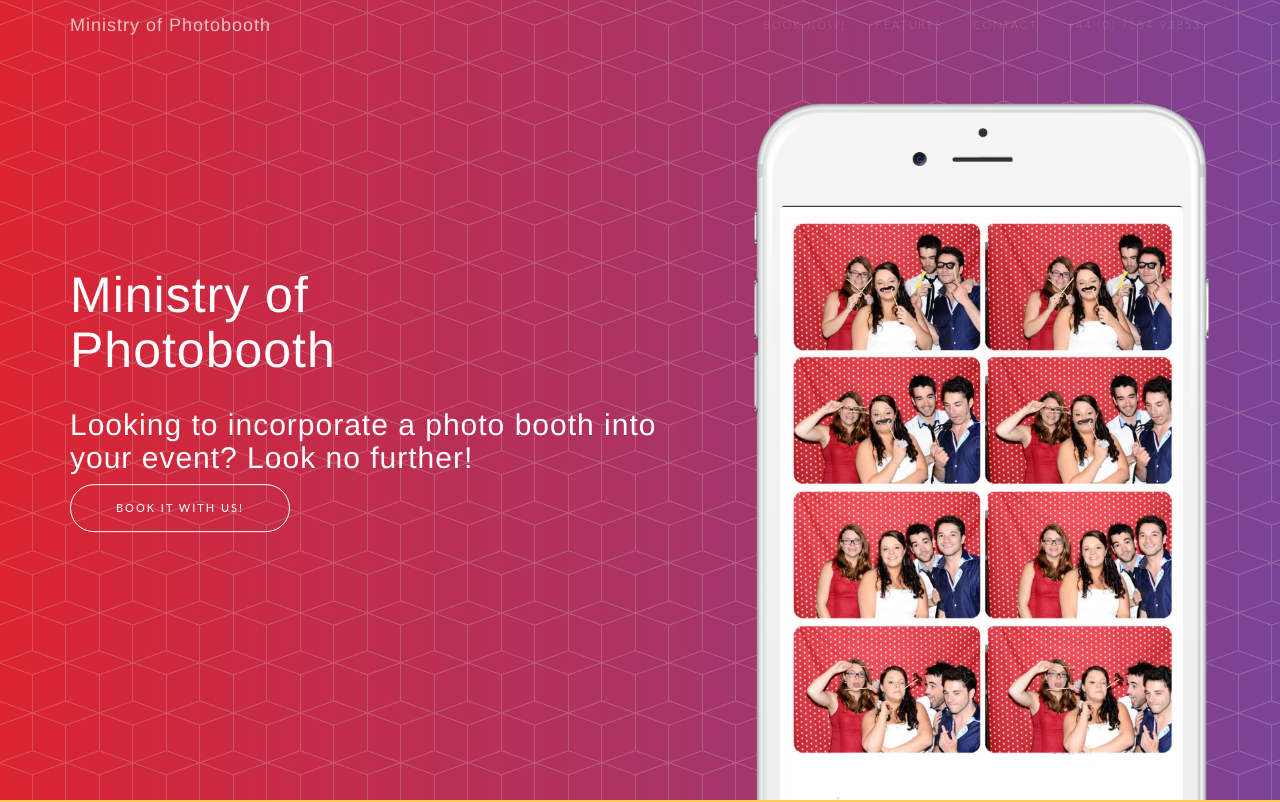
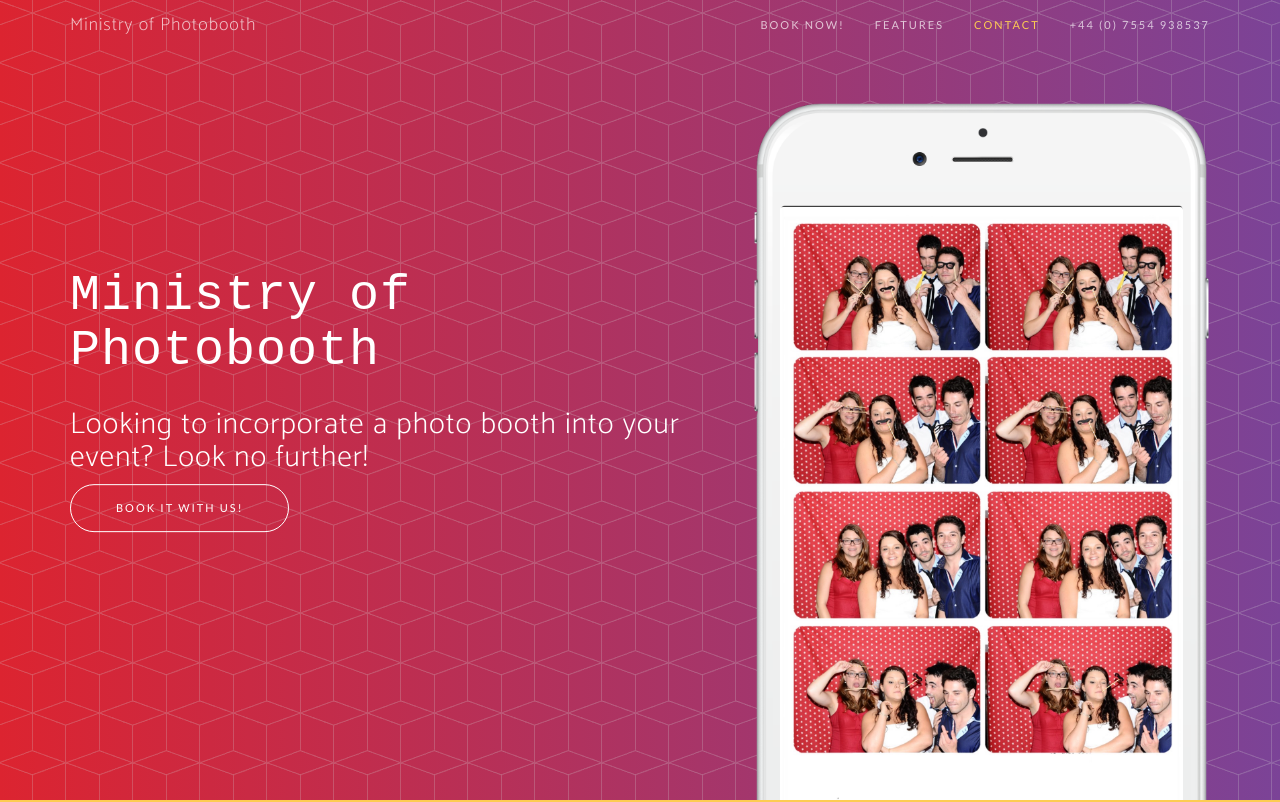
Before and after one commit to Ivandureve/booth, a website: page index.html in a window 1280 px wide. Shown: the top 802 px of the page. Drawn offline with nearby package versions, Linux system fonts and the light colour scheme; a web font is replaced by a local one.

Commit message:
try font 5

```diff
--- a/css/new-age.css
+++ b/css/new-age.css
@@ -4,15 +4,15 @@
  * Licensed under MIT (https://github.com/BlackrockDigital/startbootstrap/blob/gh-pages/LICENSE)
  */
 .heading-font {
-  font-family: 'Reenie Beanie', cursive;
+  font-family: 'Open Sans', 'sans-serif';
   font-weight: 200;
   letter-spacing: 1px;
 }
 .body-font {
-  font-family: 'Reenie Beanie', cursive;
+  font-family: 'Open Sans', 'sans-serif';
 }
 .alt-font {
-  font-family: 'Reenie Beanie', cursive;
+  font-family: 'Open Sans', 'sans-serif';
   text-transform: uppercase;
   letter-spacing: 2px;
 }
@@ -22,7 +22,7 @@
   width: 100%;
 }
 body {
-  font-family: 'Reenie Beanie', cursive;
+  font-family: 'Open Sans', 'sans-serif';
 }
 a {
   -webkit-transition: all 0.35s;
@@ -43,15 +43,13 @@
 hr.light {
   border-color: white;
 }
-h1{
-  font-family: 'Reenie Beanie', cursive;
-}
+h1,
 h2,
 h3,
 h4,
 h5,
 h6 {
-  font-family: 'Reenie Beanie', cursive;
+  font-family: 'Open Sans', 'sans-serif';
   font-weight: 200;
   letter-spacing: 1px;
 }
@@ -66,12 +64,12 @@
   -webkit-transition: all 0.35s;
   -moz-transition: all 0.35s;
   transition: all 0.35s;
-  font-family: 'Reenie Beanie', cursive;
+  font-family: 'Open Sans', 'sans-serif';
   font-weight: 200;
   letter-spacing: 1px;
 }
 .navbar-default .navbar-header .navbar-brand {
-  font-family: 'Reenie Beanie', cursive;
+  font-family: 'Open Sans', 'sans-serif';
   font-weight: 200;
   letter-spacing: 1px;
   color: #fdcc52;
@@ -86,7 +84,7 @@
   padding: 8px 10px;
 }
 .navbar-default .nav > li > a {
-  font-family: 'Reenie Beanie', cursive;
+  font-family: 'Open Sans', 'sans-serif';
   text-transform: uppercase;
   letter-spacing: 2px;
   font-size: 11px;
@@ -423,7 +421,7 @@
   border-color: #fdcc52;
 }
 .btn {
-  font-family: 'Reenie Beanie', cursive;
+  font-family: 'Open Sans', 'sans-serif';
   text-transform: uppercase;
   letter-spacing: 2px;
   border-radius: 300px;
--- a/index.html
+++ b/index.html
@@ -15,8 +15,10 @@
     <link href="vendor/bootstrap/css/bootstrap.min.css" rel="stylesheet">
 
     <!-- Custom Fonts -->
-    <link href="https://fonts.googleapis.com/css?family=Reenie+Beanie" rel="stylesheet">
+    <link href="https://fonts.googleapis.com/css?family=Lato" rel="stylesheet">
+    <link href="https://fonts.googleapis.com/css?family=Catamaran:100,200,300,400,500,600,700,800,900" rel="stylesheet">
     <link href="https://fonts.googleapis.com/css?family=Muli" rel="stylesheet">
+    <link href="https://fonts.googleapis.com/css?family=Nova+Mono" rel="stylesheet">
 
     <!-- Plugin CSS -->
     <link rel="stylesheet" href="vendor/font-awesome/css/font-awesome.min.css">
@@ -75,7 +77,7 @@
                 <div class="col-sm-7">
                     <div class="header-content">
                         <div class="header-content-inner">
-                            <h1>Ministry of<br>Photobooth</h1>
+                            <h1 style="font-family: 'Nova Mono', monospace;">Ministry of Photobooth</h1>
                             <h2>Looking to incorporate a photo booth into your event? Look no further!</h2>
                             <a href="#download" class="btn btn-outline btn-xl page-scroll">Book it with us!</a>
                         </div>
```
